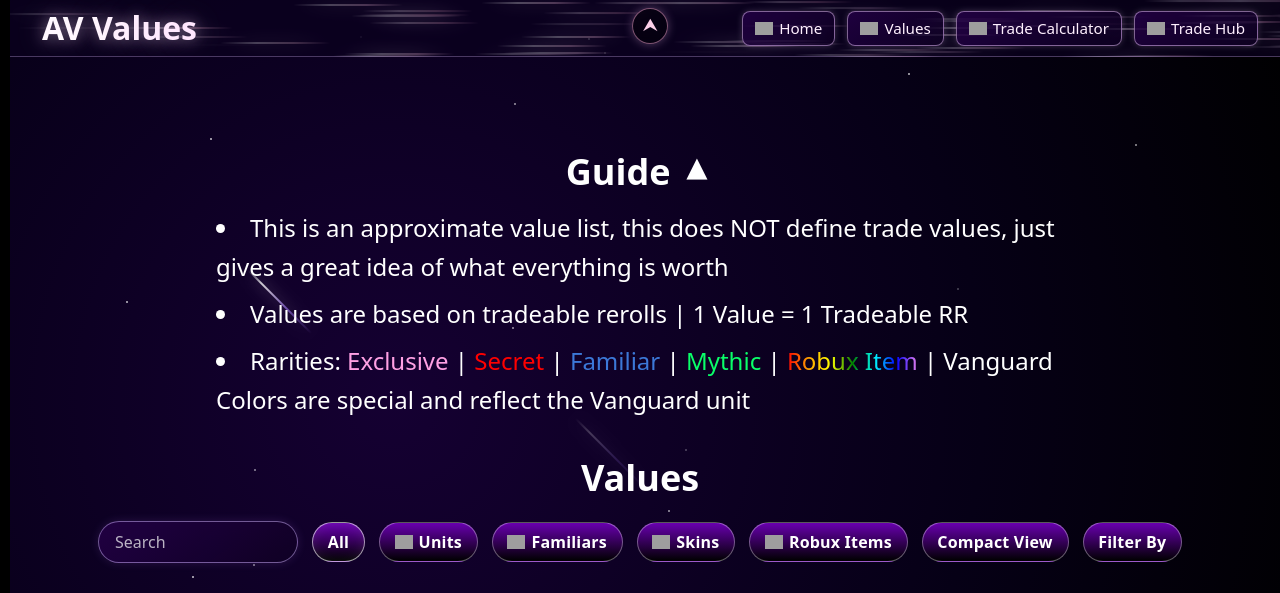
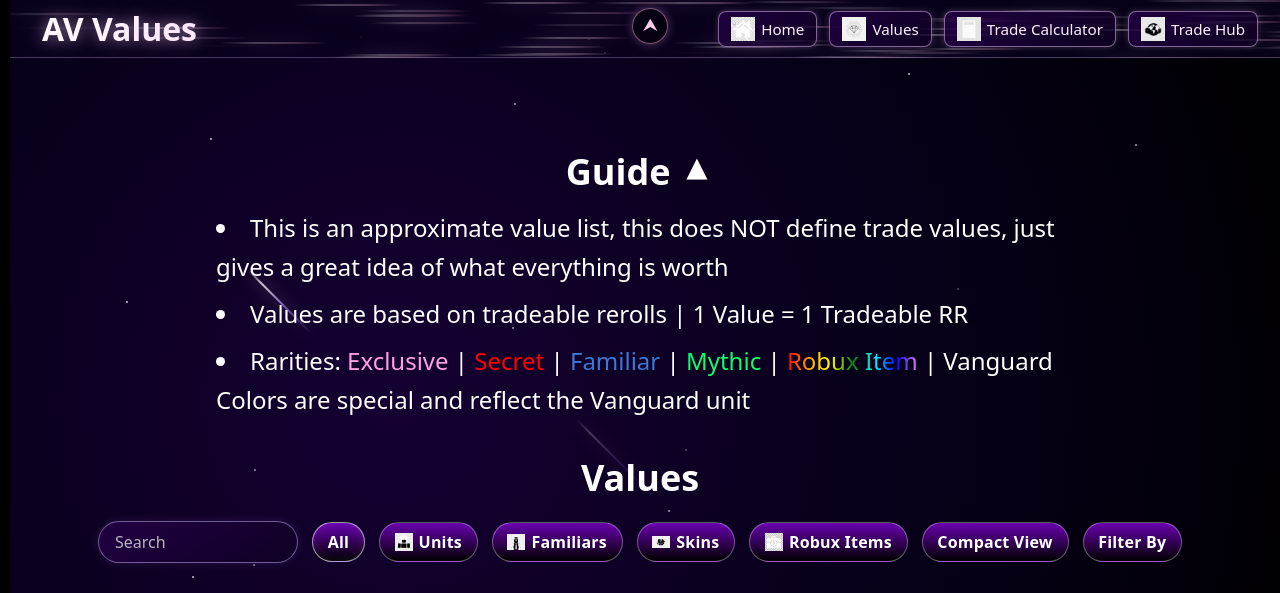
Before and after one commit to Mo3211E/king-values, a Next.js app: page /units in a window 1280 px wide. Shown: the top 593 px of the page. Built offline with nearby package versions, Linux system fonts and the light colour scheme; grey boxes are pictures that could not be loaded.

Commit message:
auto update

```diff
--- a/app/components/NavBar.jsx
+++ b/app/components/NavBar.jsx
@@ -50,10 +50,10 @@
   };
 
  const navItems = [
-  { href: "/", label: "Home", icon: "/icons/home.png" },
-  { href: "/units", label: "Values", icon: "/icons/values.png" },
-  { href: "/trade-calculator", label: "Trade Calculator", icon: "/icons/trade-calculator.png" },
-  { href: "/trade-hub", label: "Trade Hub", icon: "/icons/trade-hub.png" },
+  { href: "/", label: "Home", icon: "/icons/home.jpg" },
+  { href: "/units", label: "Values", icon: "/icons/values.jpg" },
+  { href: "/trade-calculator", label: "Trade Calculator", icon: "/icons/trade-calculator.jpg" },
+  { href: "/trade-hub", label: "Trade Hub", icon: "/icons/trade-hub.jpg" },
 ];
 
   return (
@@ -136,12 +136,15 @@
               }
             >
               <Image
-                src={item.icon}
-                alt={item.label + " icon"}
-                width={18}
-                height={18}
-                className="inline-block"
-              />
+  src={item.icon}
+  alt={item.label + " icon"}
+  width={24}
+  height={24}
+  unoptimized
+  priority
+  className="inline-block"
+/>
+
               <span>{item.label}</span>
             </Link>
           ))}
--- a/app/units/page.jsx
+++ b/app/units/page.jsx
@@ -393,16 +393,16 @@
   onClick={onClick}
 >
   {label === "Units" && (
-  <Image src="/icons/units.png" alt="Units" width={18} height={18} />
+  <Image src="/icons/units.jpg" alt="Units" width={18} height={18} />
 )}
 {label === "Familiars" && (
-  <Image src="/icons/familiars.png" alt="Familiars" width={18} height={18} />
+  <Image src="/icons/familiars.jpg" alt="Familiars" width={18} height={18} />
 )}
 {label === "Skins" && (
-  <Image src="/icons/skins.png" alt="Skins" width={18} height={18} />
+  <Image src="/icons/skins.jpg" alt="Skins" width={18} height={18} />
 )}
 {label === "Robux Items" && (
-  <Image src="/icons/robux-items.png" alt="Robux Items" width={18} height={18} />
+  <Image src="/icons/robux-items.jpg" alt="Robux Items" width={18} height={18} />
 )}
 
   <span>{label}</span>
```
